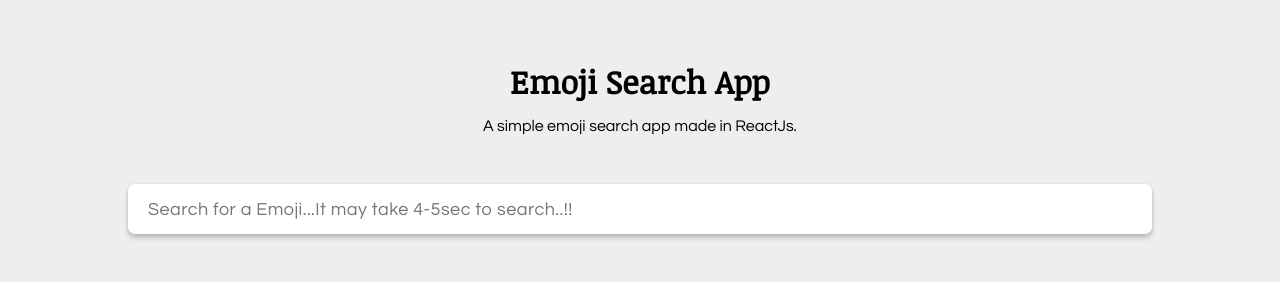
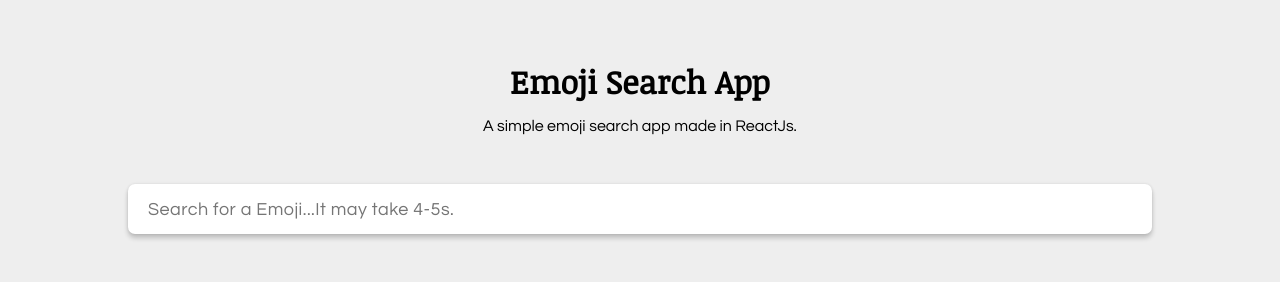
Before and after one commit to AnantKumawat22/Emoji-Search-App, a React (Create React App) app: page / in a window 1280 px wide. Shown: the top 282 px of the page. Built offline with nearby package versions, Linux system fonts and the light colour scheme; no server answers.

Commit message:
first commit

```diff
--- a/src/App.js
+++ b/src/App.js
@@ -45,7 +45,7 @@
       <div className="container">
         <h1 className="title">Emoji Search App</h1>
         <p className="app_desc">A simple emoji search app made in ReactJs.</p>
-        <input type="search" id="inp_search" placeholder="Search for a Emoji...It may take 4-5sec to search..!!" onChange={searchFilter} />
+        <input type="search" id="inp_search" placeholder="Search for a Emoji...It may take 4-5s." onChange={searchFilter} />
         <p className="copy_icon"><i className="far fa-clone"></i> Click on Emoji To Copy.</p>
         <div className="card_container" id="card_container_id">
           {
```
